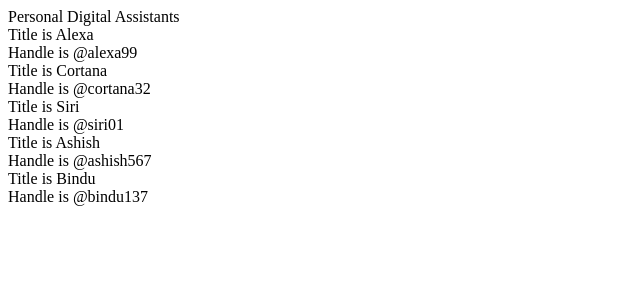
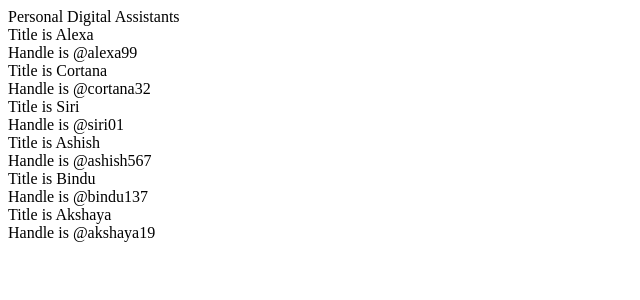
Before and after one commit to bindubaddam137/PDAS, a React (Create React App) app: page / in a window 1280 px wide. Shown: the top 300 px of the page, without its empty margins (0-640 px from the left). Built offline with nearby package versions, Linux system fonts and the light colour scheme.

Commit message:
added akshaya profile

```diff
--- a/src/App.js
+++ b/src/App.js
@@ -9,6 +9,7 @@
       <ProfileCard title="Siri" handle="@siri01" />
       <ProfileCard title="Ashish" handle="@ashish567" />
       <ProfileCard title="Bindu" handle="@bindu137" />
+      <ProfileCard title="Akshaya" handle="@akshaya19" />
     </div>
   );
 }
```
